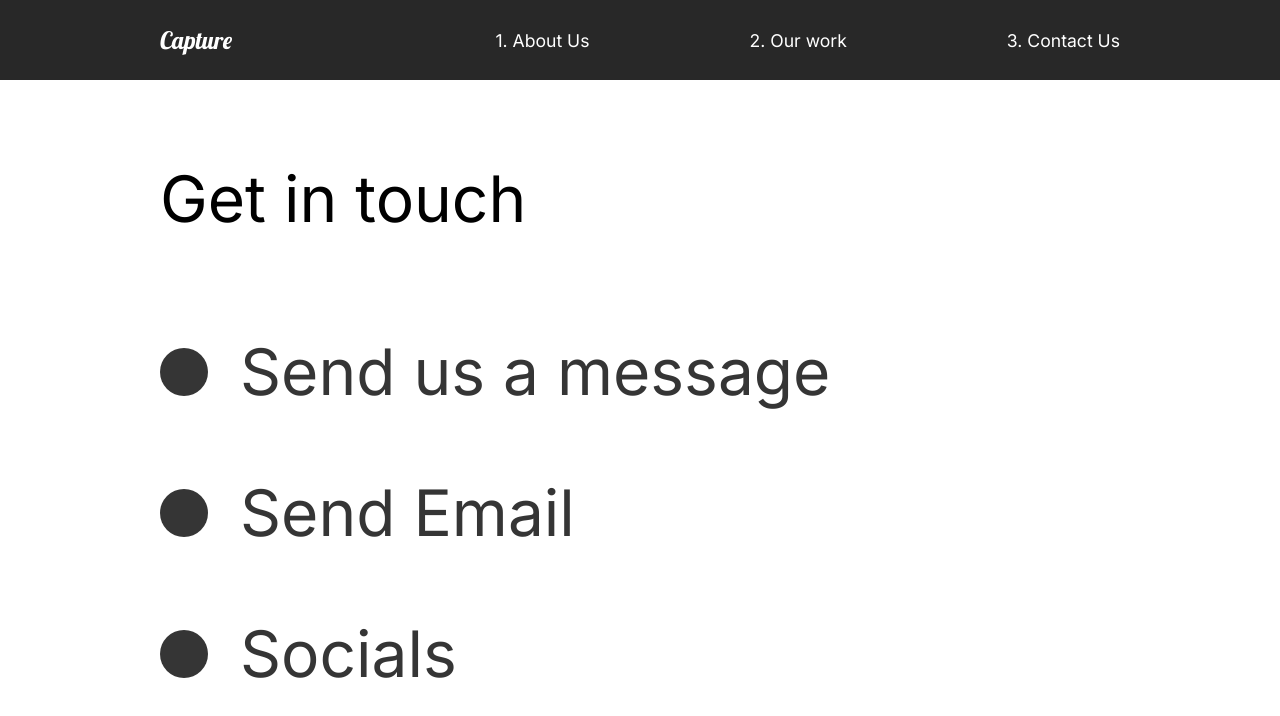
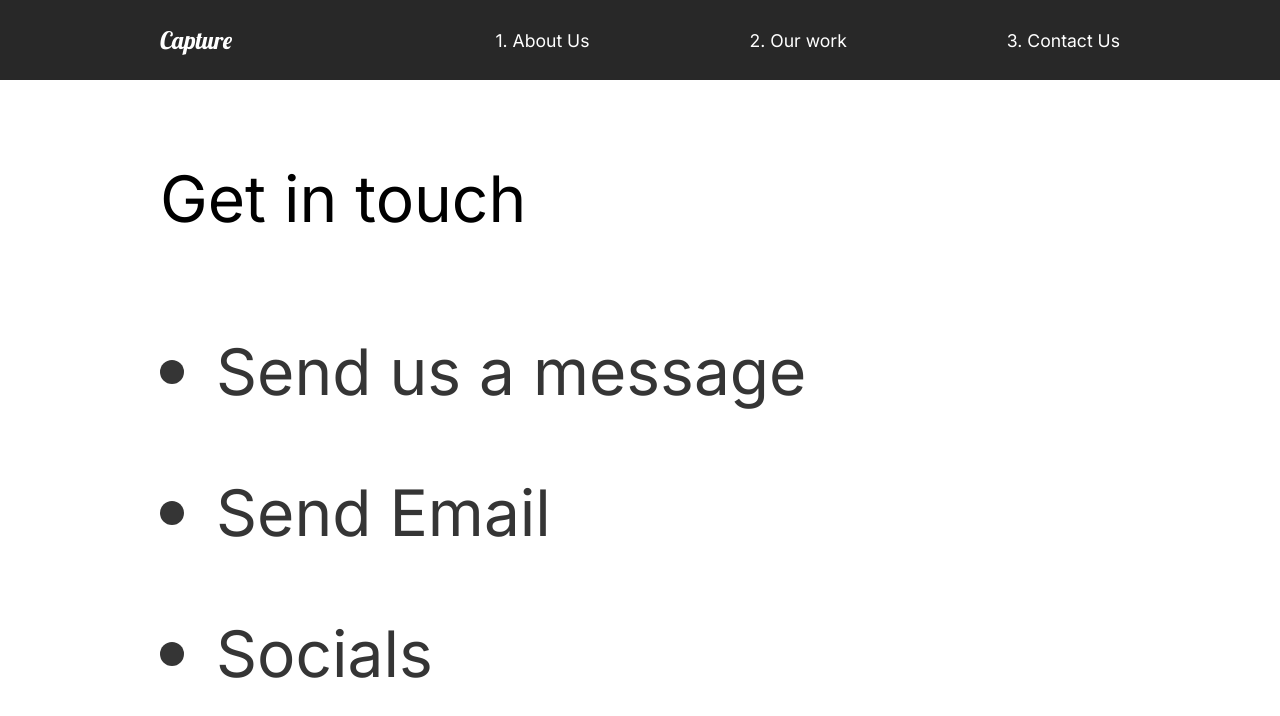
Before and after one commit to tataqt/Creative-React-and-Redux-Course, a React (Create React App) app in the folder capture-portofolio/: page /contact in a window 1280 px wide. Shown: the top 716 px of the page. Built offline with nearby package versions, Linux system fonts and the light colour scheme.

Commit message:
some small fix

```diff
--- a/capture-portofolio/src/App.jsx
+++ b/capture-portofolio/src/App.jsx
@@ -1,11 +1,12 @@
 import { Routes, Route, useLocation } from 'react-router-dom';
+import { AnimatePresence } from 'framer-motion'
 import AboutUsPage from "./pages/AboutUsPage";
 import ContactUs from "./pages/ContactUs";
 import OurWork from "./pages/OurWork";
 import MovieDetail from './pages/MovieDetail';
 import Nav from "./components/Nav";
 import GlobalStyle from "./components/GlobalStyle"
-import { AnimatePresence } from 'framer-motion'
+
 
 function App() {
   const location = useLocation();
@@ -14,7 +15,7 @@ function App() {
     <div className="App">
       <GlobalStyle />
       <Nav />
-      <AnimatePresence exitBeforeEnter>
+      <AnimatePresence exitBeforeEnter onExitComplete={() => window.scrollTo(0, 0)}>
         <Routes location={location} key={location.pathname}>
           <Route path='/' exact element={<AboutUsPage />} />
           <Route path='/contact' element={<ContactUs />} />
--- a/capture-portofolio/src/components/Nav.jsx
+++ b/capture-portofolio/src/components/Nav.jsx
@@ -18,10 +18,13 @@ const Nav = () => {
 const StyledNav = styled.nav`
     min-height: 10vh;
     display: flex;
+    position: sticky;
+    top: 0;
     justify-content: space-between;
     align-items: center;
     padding: 1rem 10rem;
     background: #282828;
+    z-index: 2;
     a{
         color: #fff;
         text-decoration: none;
--- a/capture-portofolio/src/pages/ContactUs.jsx
+++ b/capture-portofolio/src/pages/ContactUs.jsx
@@ -57,8 +57,8 @@ const Hide = styled.div`
 
 const Circle = styled.div`
     border-radius: 50%;
-    width:3rem;
-    height: 3rem;
+    width:1.5rem;
+    height: 1.5rem;
     background: #353535;
 `;
 
```
